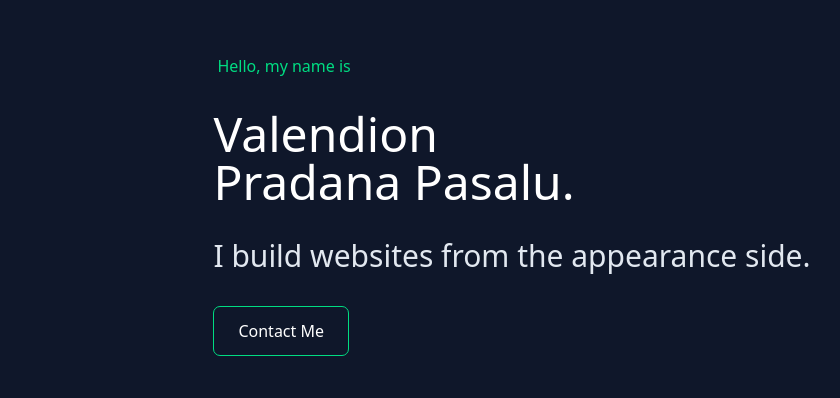
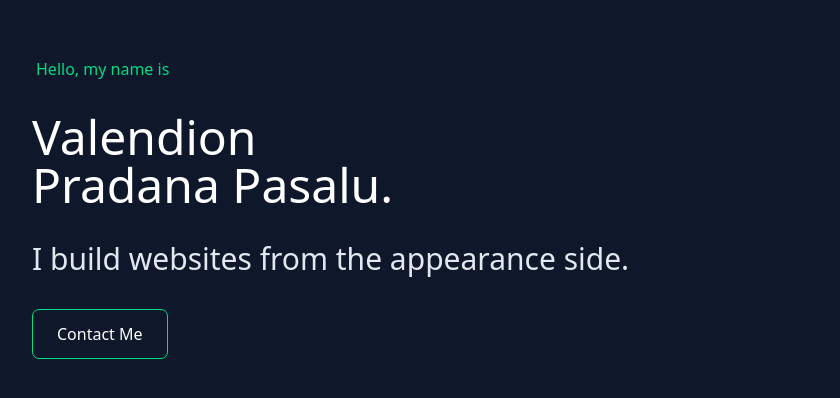
Before and after one commit to valendion/valendionv2, a Nuxt app: page / in a window 1280 px wide. Shown: the part 192-590 px from the top of the page, without its empty margins (128-968 px from the left). Built offline with nearby package versions, Linux system fonts and the light colour scheme.

Commit message:
fix(home): swapping style main_wrapper and content_section

```diff
--- a/assets/css/tailwind.css
+++ b/assets/css/tailwind.css
@@ -14,11 +14,11 @@
   }
 
   .main_wrapper {
-    @apply flex justify-center items-start flex-col min-h-screen;
+    @apply mx-auto max-w-screen-lg px-8;
   }
 
   .content_section {
-    @apply mx-auto max-w-screen-lg px-8;
+    @apply flex justify-center items-start flex-col min-h-screen;
   }
 
   .btn_contact {
--- a/components/home/Content.vue
+++ b/components/home/Content.vue
@@ -15,7 +15,7 @@
       </div>
     </div>
 
-    <div class="content_section"></div>
+    <!-- <div class="content_section"></div> -->
   </main>
 </template>
 
```
